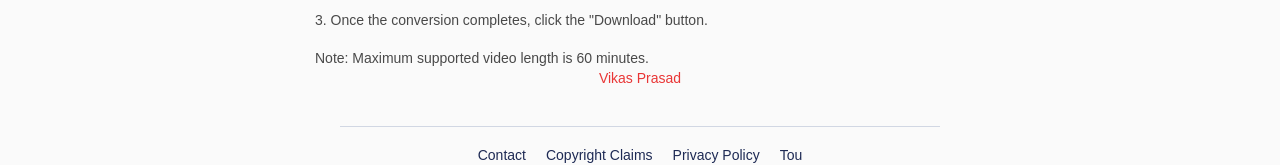
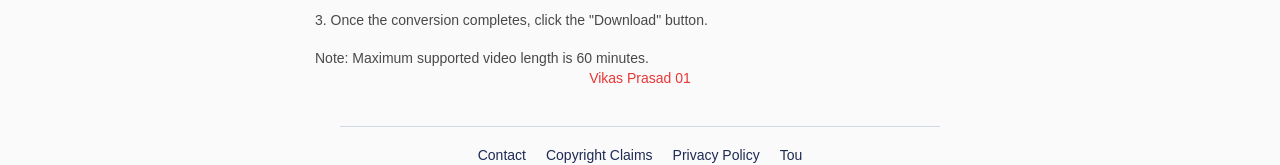
Before and after one commit to vikas2903/youtube-convert-frontend, a React (Vite) app: page / in a window 1280 px wide. Shown: the part 528-693 px from the top of the page. Built offline with nearby package versions, Linux system fonts and the light colour scheme.

Commit message:
Update Home.jsx

```diff
--- a/src/components/pages/Home.jsx
+++ b/src/components/pages/Home.jsx
@@ -10,7 +10,7 @@ function Home() {
 
   // Backend API URL https://powerful-goofy-ketchup.glitch.me/
   // const BACKEND_URL = "https://youtube-converter-backend-2wvy.onrender.com";
-   const BACKEND_URL = "https://powerful-goofy-ketchup.glitch.me/";
+   const BACKEND_URL = "https://youtube-backend-01.onrender.com";
 
   const handleSubmit = async (e) => {
     e.preventDefault();
@@ -114,7 +114,7 @@ function Home() {
           3. Once the conversion completes, click the "Download" button.
         </p>
         <p>Note: Maximum supported video length is 60 minutes.</p>
-        <a href ="https://vikasprasad.in.net">Vikas Prasad</a>
+        <a href ="https://vikasprasad.in.net">Vikas Prasad 01</a>
       </div>
     </div>
   );
```
